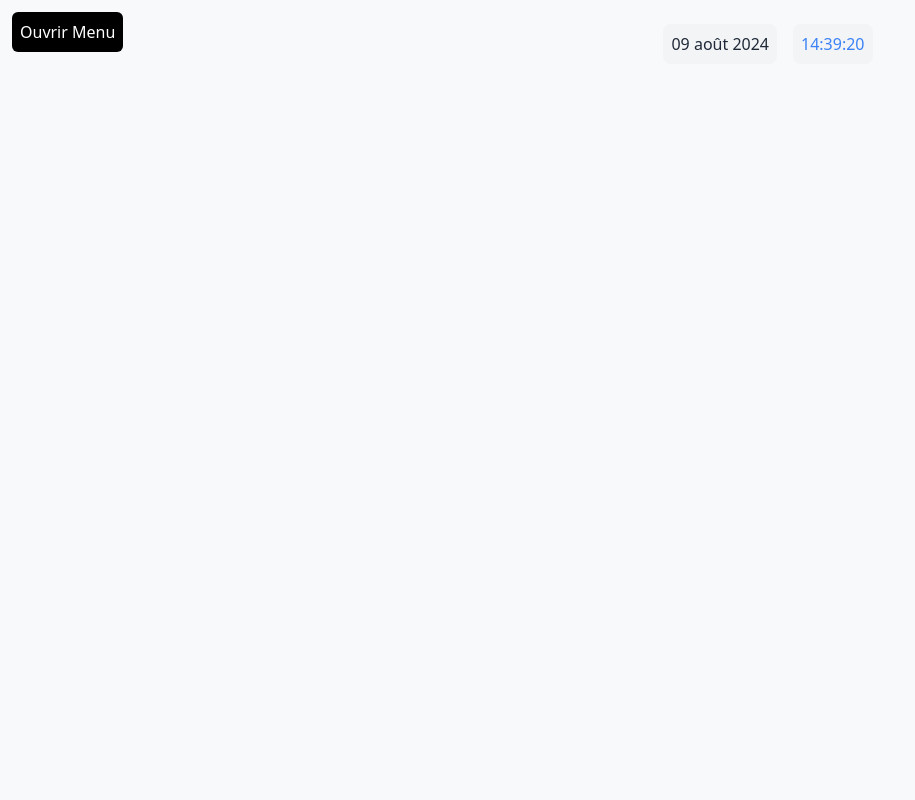
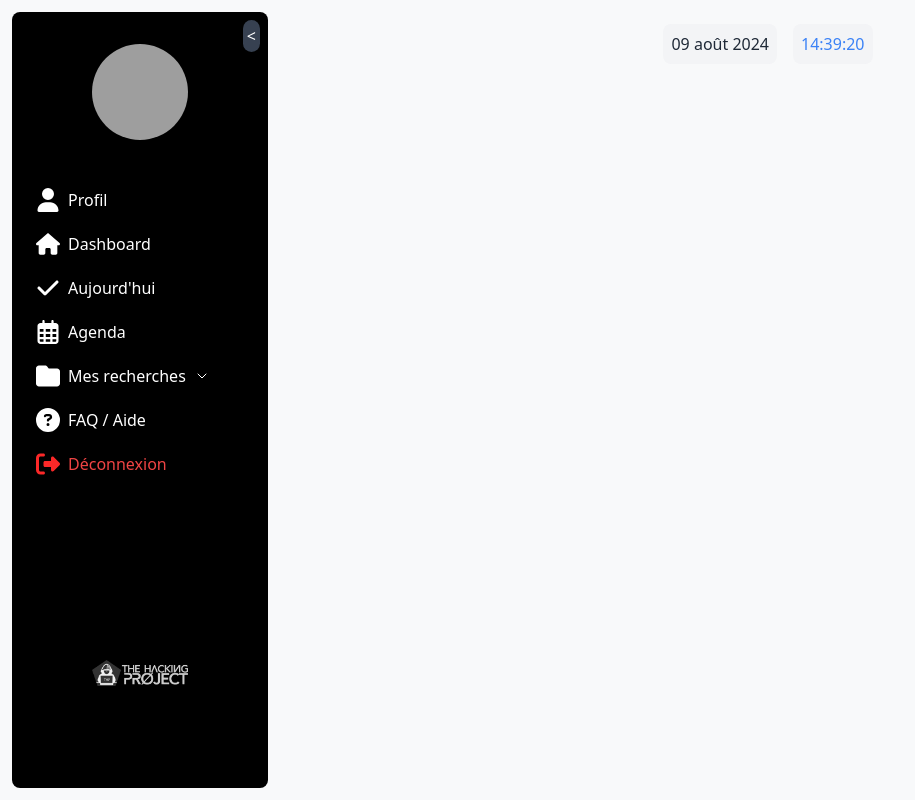
Before and after one commit to evarellapucky/thp_student_dashboard, a React (Vite) app: page / in a window 1280 px wide. Shown: the whole page, without its empty margins (0-915 px from the left). Built offline with nearby package versions, Linux system fonts and the light colour scheme; grey boxes are pictures that could not be loaded.

Commit message:
side bar toggler un peu beau

```diff
--- a/src/Components/Sidebar/Sidebar.jsx
+++ b/src/Components/Sidebar/Sidebar.jsx
@@ -14,39 +14,35 @@ import faq_logo from "../../Assets/question_mark.svg";
 
 const Sidebar = () => {
   const [isOpenSearch, setIsOpenSearch] = useState(false);
-  const [isSidebarOpen, setIsSidebarOpen] = useState(false); // Ajout de l'état pour la Sidebar
+  const [isSidebarMinimized, setIsSidebarMinimized] = useState(false); // Nouvel état pour la Sidebar réduite
 
   const handleToggleSearch = (e) => {
     e.preventDefault();
     setIsOpenSearch(!isOpenSearch);
-    console.log("isOpenSearch :", !isOpenSearch);
   };
 
-  const handleToggleSidebar = () => { // Fonction pour toggler la Sidebar
-    setIsSidebarOpen(!isSidebarOpen);
+  const handleToggleMinimize = () => { // Fonction pour toggler le mode réduit
+    setIsSidebarMinimized(!isSidebarMinimized);
   };
 
   return (
     <>
-      {/* Bouton pour ouvrir/fermer la Sidebar */}
+      {/* Sidebar ouverte par défaut */}
+      <aside
+        className={`bg-black text-white fixed top-3 left-3 h-95 ${
+          isSidebarMinimized ? "w-20" : "w-64"
+        } p-4 z-50 rounded-lg transition-all duration-300`}
+      >
+        {/* Bouton pour minimiser/maximiser la Sidebar */}
         <button
-        onClick={handleToggleSidebar}
-        className="fixed top-3 left-3 z-50 bg-black text-white p-2 rounded-md"
+          onClick={handleToggleMinimize}
+          className="absolute top-2 right-2 bg-gray-700 text-white p-1 rounded-full"
         >
-        {isSidebarOpen ? "Fermer Menu" : "Ouvrir Menu"}
+          {isSidebarMinimized ? ">" : "<"}
         </button>
 
-      {/* Sidebar affichée seulement si isSidebarOpen est true */}
-      {isSidebarOpen && (
-        <aside className="bg-black text-white fixed top-3 left-3 h-95 w-64 p-4 z-50 rounded-lg">
         <div className="flex justify-center items-center my-4">
-          <button
-              onClick={handleToggleSidebar}
-              className="absolute top-2 right-2 bg-gray-700 text-white p-1 rounded-full"
-            >
-              Fermer
-            </button>
-            <div className="avatar mb-6">
+          <div className={`avatar mb-6 ${isSidebarMinimized ? "hidden" : ""}`}>
             <div className="w-24 rounded-full">
               <img src="https://img.daisyui.com/images/stock/photo-1534528741775-53994a69daeb.webp" alt="Profile"/>
             </div>
@@ -56,22 +52,22 @@ const Sidebar = () => {
           <ul className="space-y-1">
             <SidebarItem
               link="/profile"
-                text="Profil"
+              text={isSidebarMinimized ? "" : "Profil"}
               icon={<img src={profile} alt="mon profil" className="w-6 h-6 mr-2"></img>}
             />
             <SidebarItem
               link="/dashboard"
-                text="Dashboard"
+              text={isSidebarMinimized ? "" : "Dashboard"}
               icon={<img src={dashboard_logo} alt="dashboard" className="w-6 h-6 mr-2"></img>}
             />
             <SidebarItem
               link="/today"
-                text="Aujourd'hui"
+              text={isSidebarMinimized ? "" : "Aujourd'hui"}
               icon={<img src={today_logo} alt="aujourd'hui" className="w-6 h-6 mr-2"></img>}
             />
             <SidebarItem
               link="/agenda"
-                text="Agenda"
+              text={isSidebarMinimized ? "" : "Agenda"}
               icon={<img src={agenda_logo} alt="agenda" className="w-6 h-6 mr-2"></img>}
             />
             <li className="p-2 hover:bg-blue-700 rounded">
@@ -83,11 +79,11 @@ const Sidebar = () => {
                 <summary className="text-white flex items-center">
                   <span className="mr-2 flex items-center">
                     <img src={search_logo} alt="rechercher" className="w-6 h-6 mr-2"></img>
-                      Mes recherches
+                    {isSidebarMinimized ? "" : "Mes recherches"}
                   </span>
-                    <img src={toggler_logo} alt="toggle" className="w-4 h-4"></img>
+                  <img src={toggler_logo} alt="toggle" className={`w-4 h-4 ${isSidebarMinimized ? "hidden" : ""}`}></img>
                 </summary>
-                  {isOpenSearch && (
+                {isOpenSearch && !isSidebarMinimized && (
                   <ul className="p-2 space-y-1">
                     <SidebarItem
                       link="/search"
@@ -105,24 +101,23 @@ const Sidebar = () => {
             </li>
             <SidebarItem
               link="/faq"
-                text="FAQ / Aide"
+              text={isSidebarMinimized ? "" : "FAQ / Aide"}
               icon={<img src={faq_logo} alt="faq" className="w-6 h-6 mr-2"></img>}
             />
             <SidebarItem
               link="/logout"
-                text="Déconnexion"
+              text={isSidebarMinimized ? "" : "Déconnexion"}
               icon={<img src={disconnect} alt="disconnect" className="w-6 h-6 mr-2"></img>}
               textColor="text-red-500"
             />
           </ul>
           <div className="flex justify-center items-center mt-44">
             <a href="https://www.thehackingproject.org" className="flex justify-center items-center">
-                <img src={logo} alt="Logo" />
+              <img src={logo} alt="Logo" className={`transition-all duration-300 ${isSidebarMinimized ? "w-12" : "w-24"}`} />
             </a>
           </div>
         </nav>
       </aside>
-      )}
     </>
   );
 };
```
Lines whose indentation alone changed are shown as unchanged.
